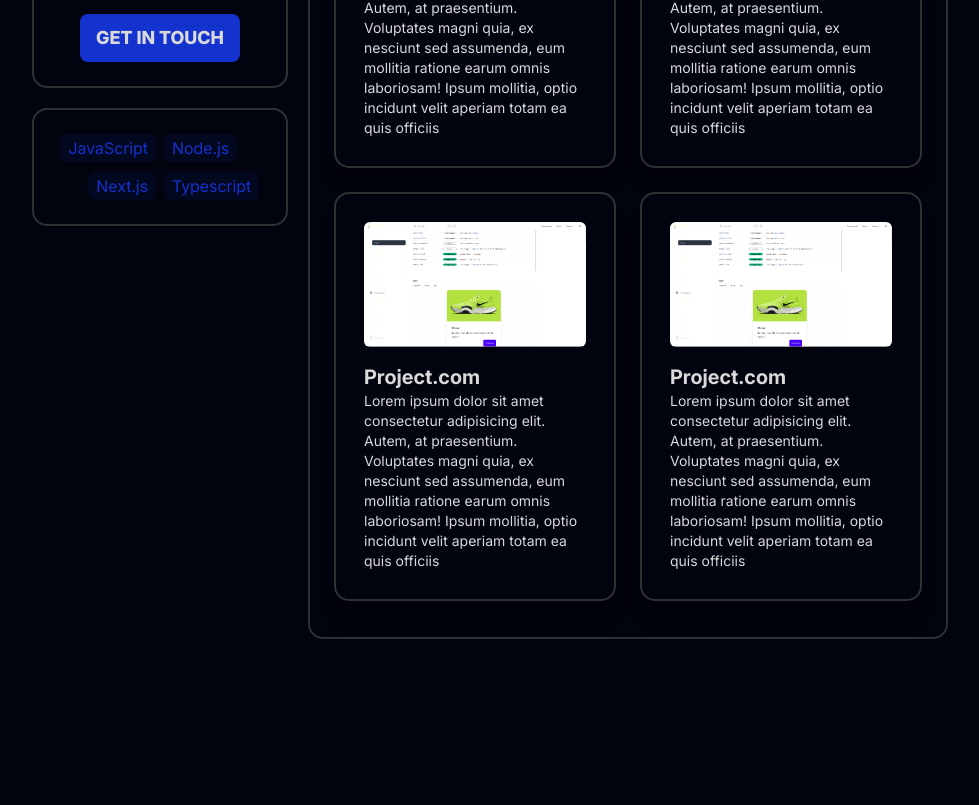
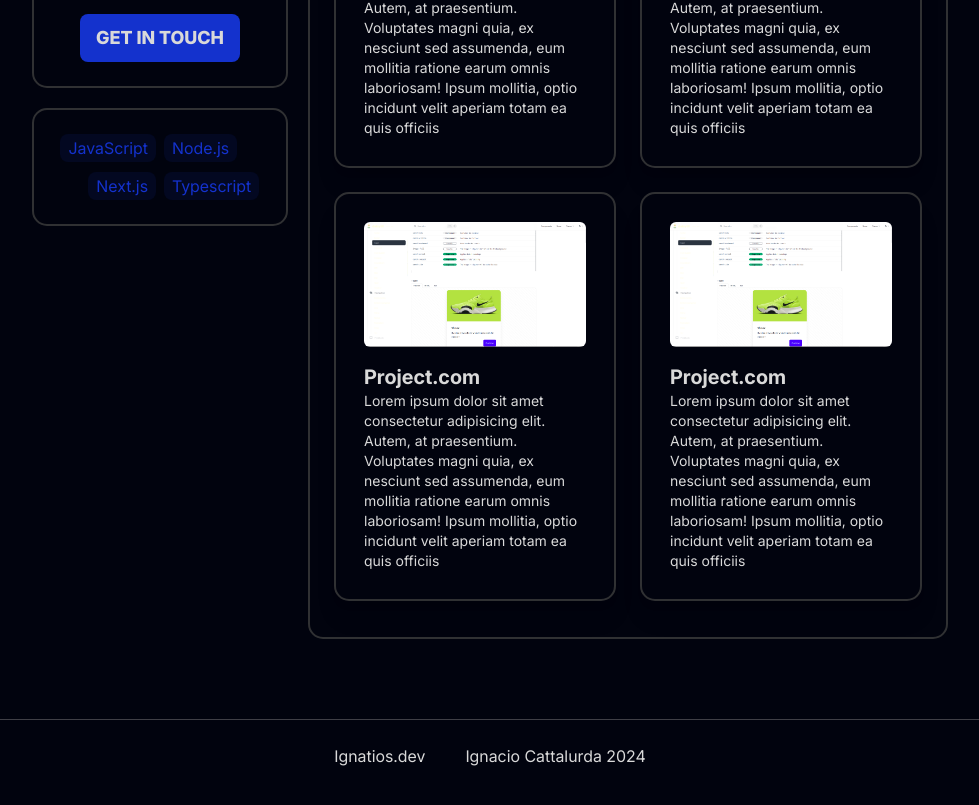
Before and after one commit to ignatiosdev/ignatios.dev, a Next.js app: page / in a window 1280 px wide. Shown: the part 500-1305 px from the top of the page, without its empty margins (150-1129 px from the left). Before the commit the page ends 1139 px from the top, so only its background shows below. Built offline with nearby package versions, Linux system fonts and the light colour scheme.

Commit message:
feat: add Footer

```diff
--- a/src/app/layout.tsx
+++ b/src/app/layout.tsx
@@ -1,7 +1,9 @@
+
 import "./globals.css";
 import Profile from "@/components/Profile/Profile";
 import Skills from "@/components/Skills/Skills";
 import Navbar from "@/components/Navbar/Navbar";
+import Footer from "@/components/Footer/Footer";
 
 export default function RootLayout({
   children,
@@ -24,6 +26,8 @@ export default function RootLayout({
             <div className="container-default">{children}</div>
           </div>
         </div>
+
+        <Footer></Footer>
       </body>
     </html>
   );
--- /dev/null
+++ b/src/components/Footer/Footer.tsx
@@ -0,0 +1,11 @@
+import React from "react";
+
+type Props = {};
+
+function Footer({}: Props) {
+  return <footer className="w-full h-28 mt-20 flex justify-center gap-10 p-6 border-t border-t-zinc-700">
+<div className="div">Ignatios.dev</div> <div className="div">Ignacio Cattalurda 2024</div>
+  </footer>;
+}
+
+export default Footer;
```
